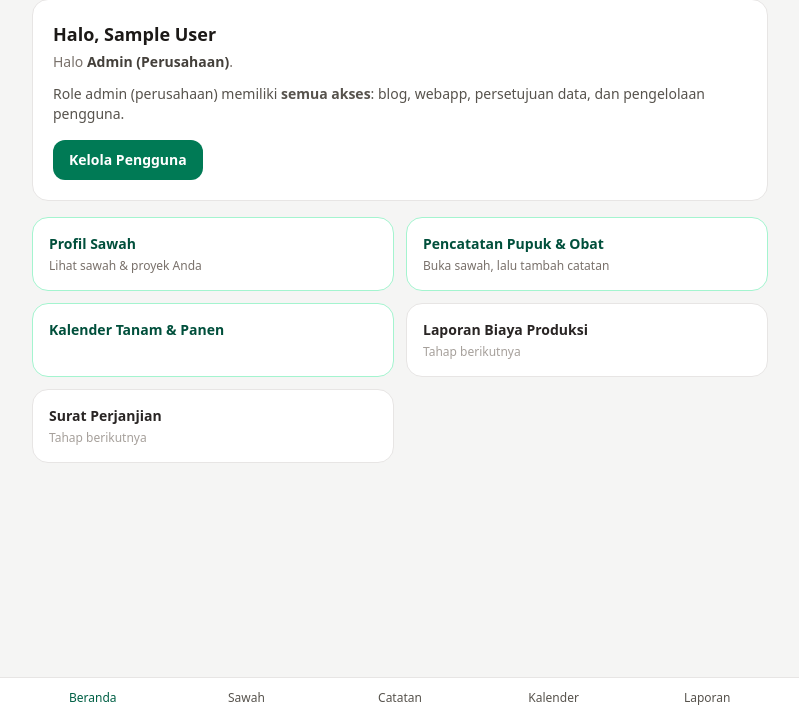
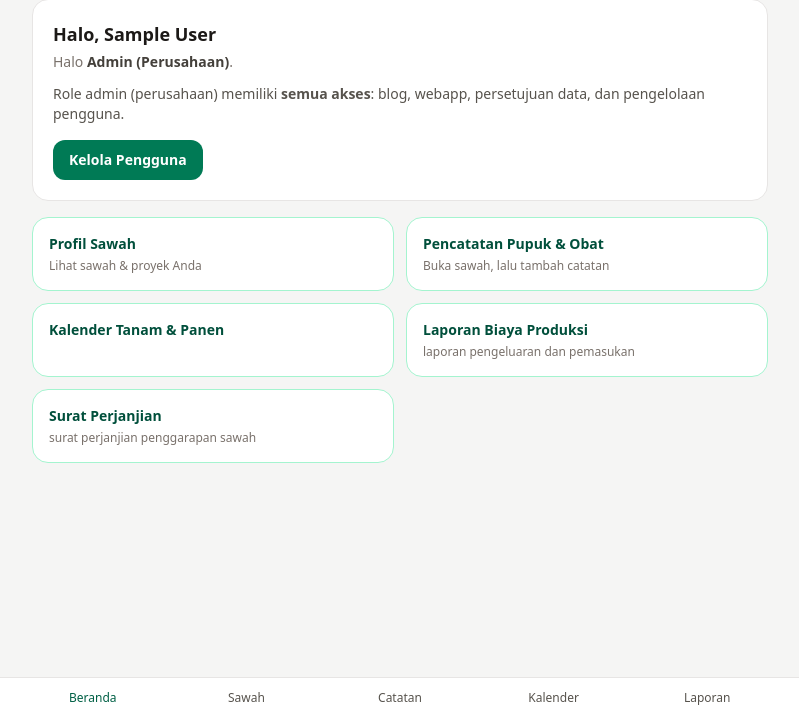
Before and after one commit to Rofiq02bae/playground, a Laravel app: page /app in a window 1280 px wide. Shown: the part 82-800 px from the top of the page, without its empty margins (240-1039 px from the left). Run offline with Laravel 12, Linux system fonts and the light colour scheme; the visitor is signed in with stand-in values (Sample User, id 1); style sheets or scripts are compiled from the project's sources.

Commit message:
Enhance admin layout with sticky header and update home view links for reports and agreements

```diff
--- a/resources/views/admin/layouts/app.blade.php
+++ b/resources/views/admin/layouts/app.blade.php
@@ -7,7 +7,7 @@
     @vite(['resources/css/app.css', 'resources/js/app.js'])
 </head>
 <body class="min-h-screen bg-stone-100 text-stone-800 antialiased">
-    <header class="border-b border-stone-200 bg-white">
+    <header class="border-b border-stone-200 bg-white sticky top-0 z-10">
         <div class="mx-auto flex max-w-6xl flex-wrap items-center gap-x-6 gap-y-2 px-5 py-3">
             <a href="{{ route('admin.articles.index') }}" class="flex items-center gap-2.5">
                 <span class="flex h-9 w-9 items-center justify-center rounded-xl bg-emerald-700 font-semibold text-white">F</span>
@@ -28,7 +28,6 @@
                 <a href="{{ route('blog.index') }}" class="text-stone-600 hover:text-emerald-800" target="_blank" rel="noopener">Lihat Blog</a>
             </nav>
             <div class="ml-auto flex items-center gap-4">
-                <span class="hidden text-sm text-stone-500 sm:block">{{ auth()->user()->name }}</span>
                 <form method="POST" action="{{ route('admin.logout') }}">
                     @csrf
                     <button type="submit" class="rounded-lg border border-stone-300 px-3 py-1.5 text-sm font-medium text-stone-700 transition hover:bg-stone-50">Keluar</button>
--- a/resources/views/app/home.blade.php
+++ b/resources/views/app/home.blade.php
@@ -30,11 +30,13 @@
         <a href="{{ route('app.calendar.index') }}" class="rounded-2xl border border-emerald-200 bg-white p-4">
             <p class="text-sm font-semibold text-emerald-900">Kalender Tanam &amp; Panen</p>
         </a>
-        @foreach (['Laporan Biaya Produksi', 'Surat Perjanjian'] as $menu)
-            <div class="rounded-2xl border border-stone-200 bg-white p-4">
-                <p class="text-sm font-semibold text-stone-800">{{ $menu }}</p>
-                <p class="mt-1 text-xs text-stone-400">Tahap berikutnya</p>
-            </div>
-        @endforeach
+        <a href="{{ route('app.reports.index') }}" class="rounded-2xl border border-emerald-200 bg-white p-4">
+            <p class="text-sm font-semibold text-emerald-900">Laporan Biaya Produksi</p>
+            <p class="mt-1 text-xs text-stone-500">laporan pengeluaran dan pemasukan</p>
+        </a>
+        <a href="{{ route('') }}" class="rounded-2xl border border-emerald-200 bg-white p-4">
+            <p class="text-sm font-semibold text-emerald-900">Surat Perjanjian</p>
+            <p class="mt-1 text-xs text-stone-500">surat perjanjian penggarapan sawah</p>
+        </a>
     </div>
 @endsection
```
